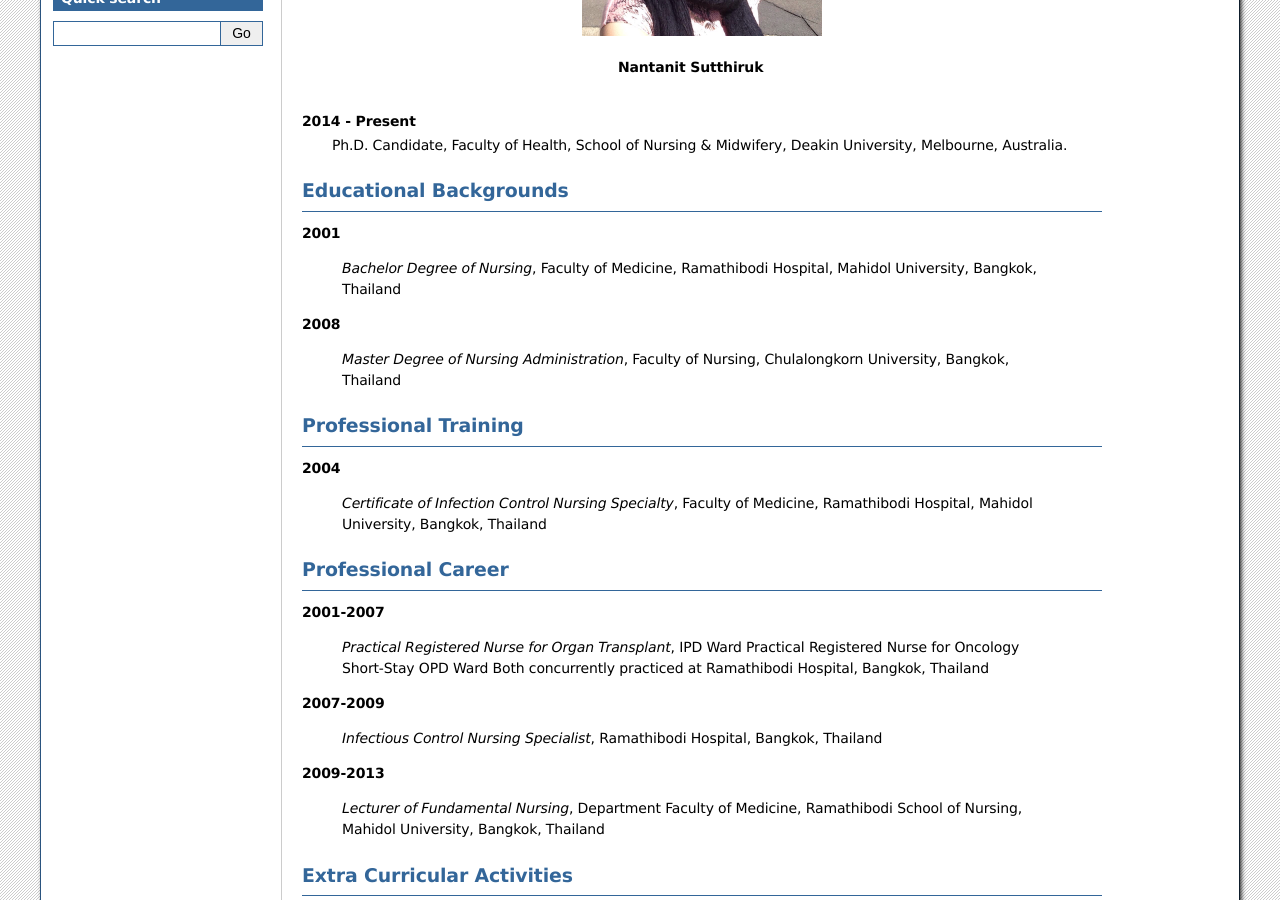
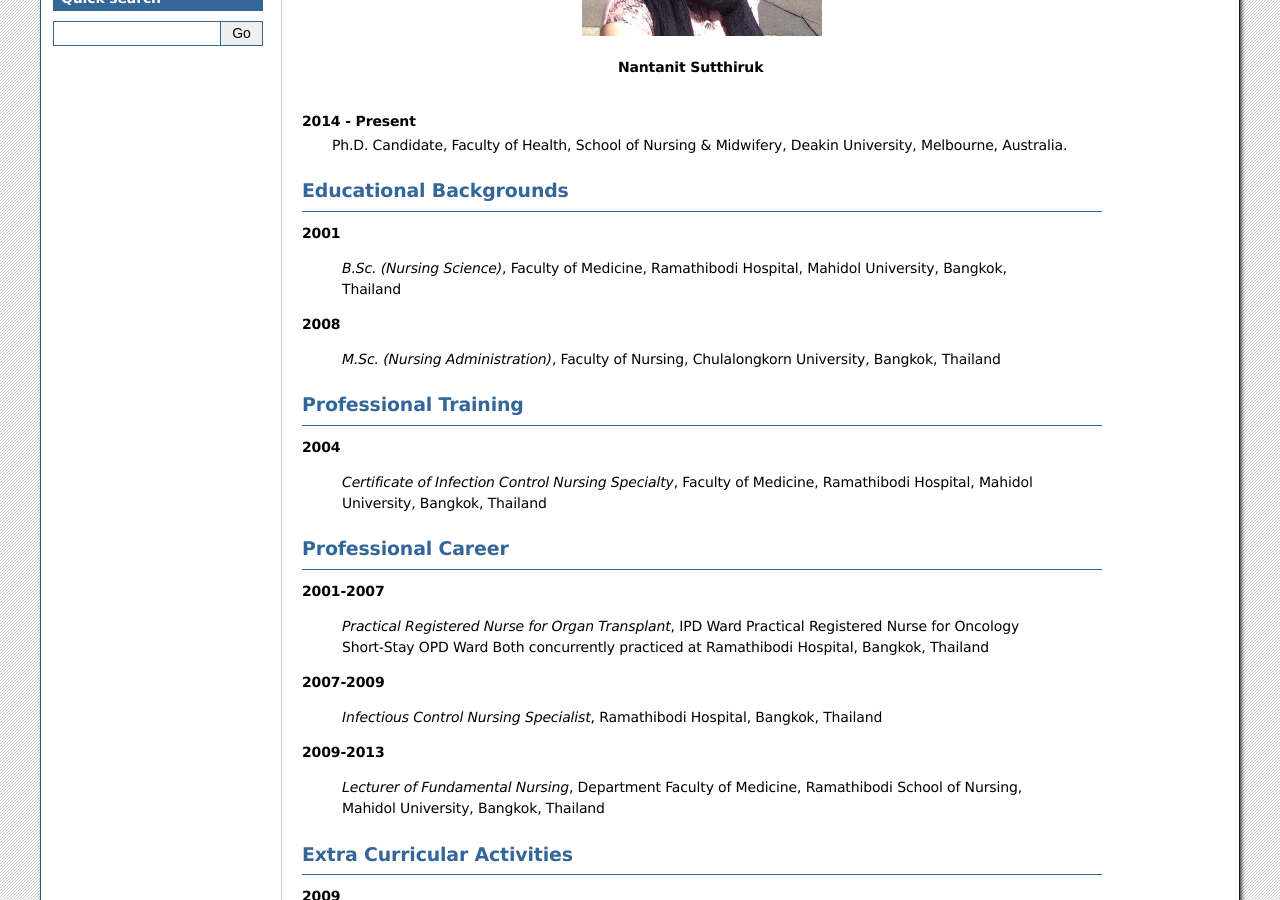
Before and after one commit to nantanits/Nantanit-Profile, a Sphinx documentation site: the page built from source/Biodata.rst, in a window 1280 px wide and 900 px high, scrolled down 377 px. Built offline with Sphinx 7.4.7, drawn with Linux system fonts in a browser that asks for light colours.

Commit message:
Biodata educations amedned.

```diff
--- a/source/Biodata.rst
+++ b/source/Biodata.rst
@@ -19,12 +19,12 @@ Educational Backgrounds
 
 **2001**
 
-		*Bachelor Degree of Nursing*, Faculty of Medicine, Ramathibodi Hospital,
+		*B.Sc. (Nursing Science)*, Faculty of Medicine, Ramathibodi Hospital,
 		Mahidol University, Bangkok, Thailand
 
 **2008**
 
-		*Master Degree of Nursing Administration*, Faculty of Nursing, Chulalongkorn University, Bangkok, Thailand
+		*M.Sc. (Nursing Administration)*, Faculty of Nursing, Chulalongkorn University, Bangkok, Thailand
 
 Professional Training
 ---------------------
```
